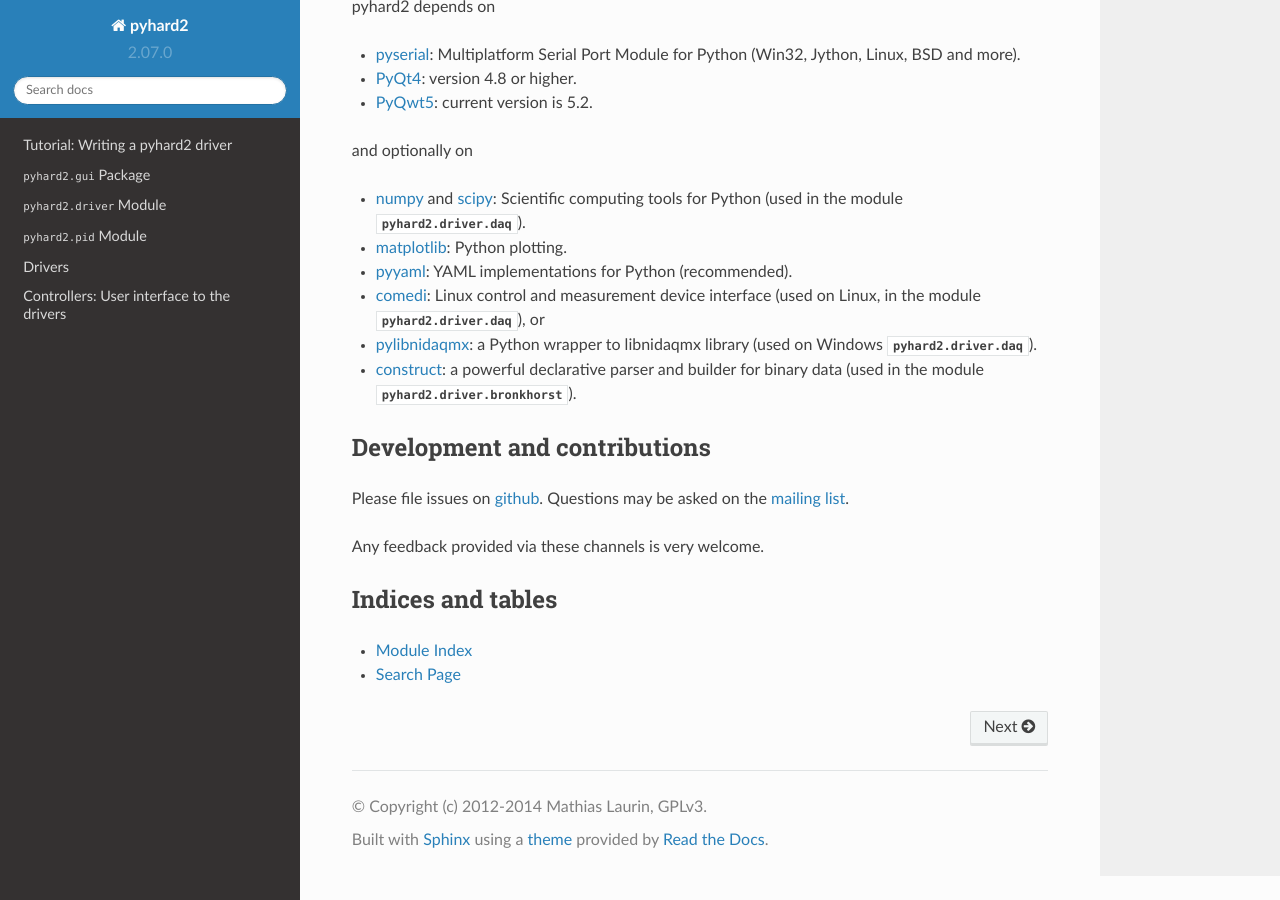
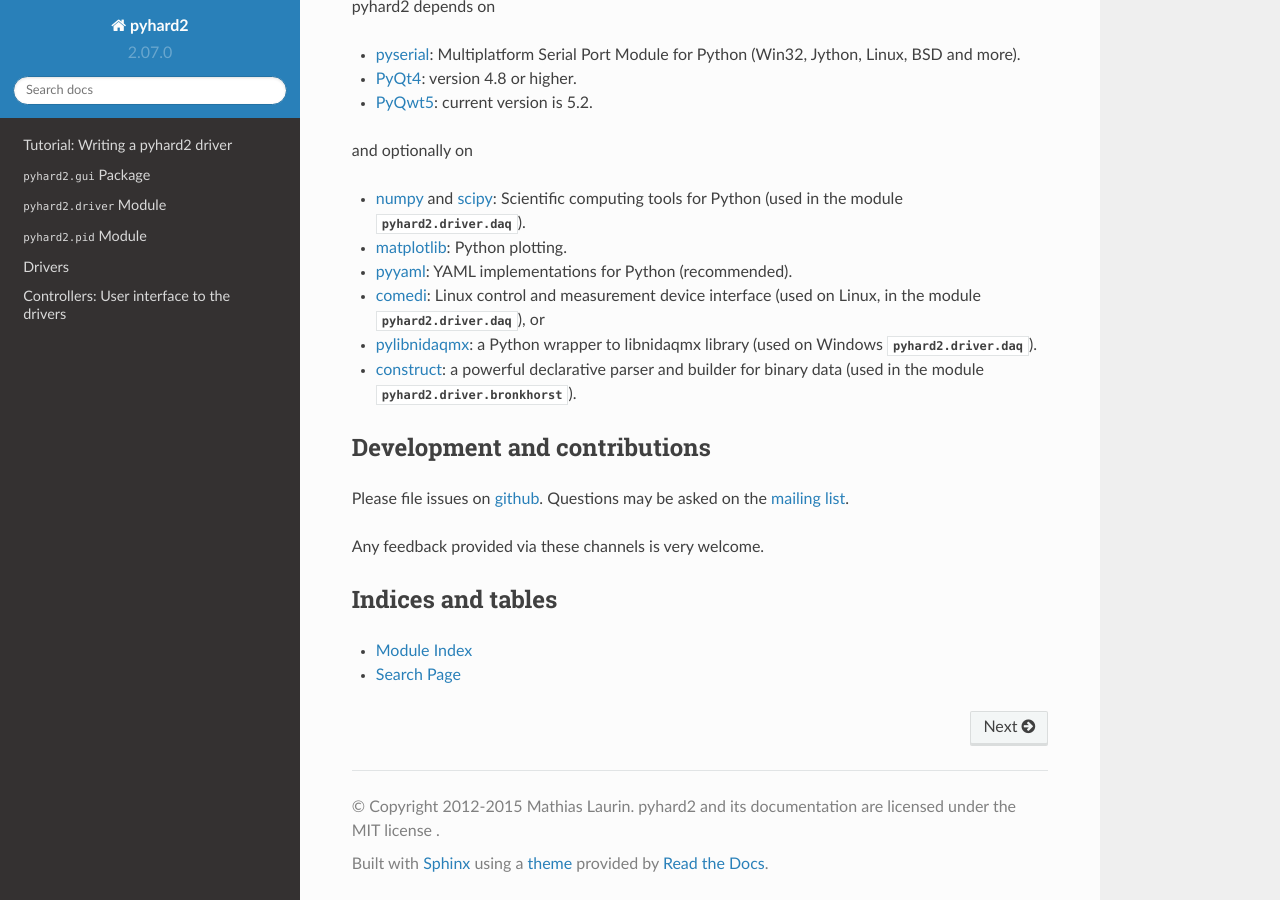
Before and after one commit to Synss/pyhard2, a Sphinx documentation site: the page built from documentation/index.rst, in a window 1280 px wide and 900 px high, scrolled down 3092 px. Built offline with Sphinx 7.4.7 and the Read the Docs theme 2.0.0, drawn with Linux system fonts in a browser that asks for light colours; pages that are not in the unit, such as notebooks, are missing from menus.

Commit message:
fixup! relicense

```diff
--- a/documentation/conf.py
+++ b/documentation/conf.py
@@ -59,9 +59,10 @@
 master_doc = 'index'
 
 # General information about the project.
-project = u'pyhard2'
-copyright = u'(c) 2012-2014 Mathias Laurin, GPLv3'
-
+project = "pyhard2"
+copyright = """2012-2015 Mathias Laurin.
+pyhard2 and its documentation are licensed under the MIT license
+"""
 # The version info for the project you're documenting, acts as replacement for
 # |version| and |release|, also used in various other places throughout the
 # built documents.
```
